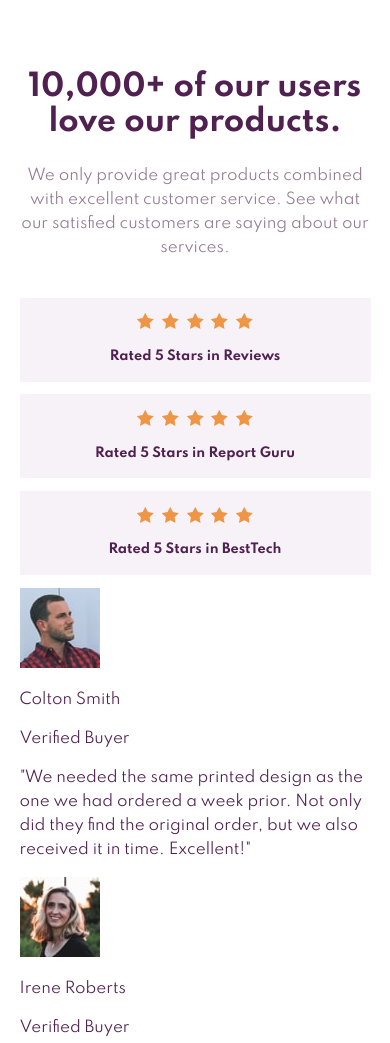
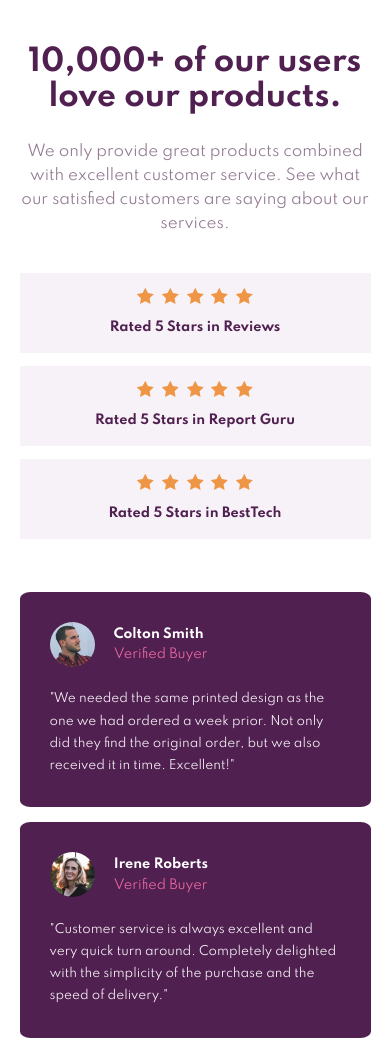
Before and after one commit to bluepersia/FrontEnd3-SocialProof, a plain HTML site: page index.html in a window 390 px wide. Shown: the top 1043 px of the page. Drawn offline with Linux system fonts and the light colour scheme.

Commit message:
Mobile done

```diff
--- a/css/style.css
+++ b/css/style.css
@@ -21,12 +21,12 @@ body {
     padding: 3em 0;
 }
 
-.social-proof .social-proof * {
+.social-proof, .social-proof * {
     margin-top: 0;
     box-sizing: border-box;
 }
 
-.social-proof .social-proof *:last-child {
+.social-proof, .social-proof *:last-child {
     margin-bottom: 0;
 }
 
@@ -43,6 +43,7 @@ body {
 
 .social-proof .block-1 {
     text-align: center;
+    margin-bottom: 3.5em;
 }
 
 .social-proof .callout
@@ -66,6 +67,10 @@ body {
     margin: 1em 0;
 }
 
+.social-proof .ratings .stars {
+    margin-bottom: 0.7em;
+}
+
 .social-proof .ratings .stars img
 {
     margin: 0 0.3em;
@@ -77,6 +82,47 @@ body {
 
 
 
+
+.social-proof .testimonial {
+    background-color: var(--primary-1);
+    color: white;
+    padding: 2em;
+    border-radius: 3%;
+    margin-bottom: 1em;
+}
+
+.social-proof .testimonial .profile {
+    display: flex;
+    align-items: center;
+    font-size: 0.8rem;
+    margin-bottom: 1.7em;
+}
+.social-proof .testimonial .profile img {
+    border-radius: 50%;
+    margin: 0 1.5em 0 0;
+    width: 45px;
+}
+
+
+.social-proof .testimonial .name
+{
+    margin-bottom: 0;
+    font-weight: 700;
+}
+
+.social-proof .testimonial .description {
+    color: var(--primary-2);
+}
+
+
+.social-proof .testimonial .quote {
+    font-size: 0.75rem;
+    color: var(--neutral-2);
+    line-height: 1.85;
+}
+
+
+
 .container
 {
     width: 90%;
--- a/index.html
+++ b/index.html
@@ -67,7 +67,7 @@
 
     <div class="block-2">
 
-      <div>
+      <div class="testimonial">
         <div class="profile">
           <img src="images/image-colton.jpg" alt='Colton Smith' />
           <div class="details">
@@ -80,21 +80,26 @@
           Excellent!"</p>
       </div>
 
+      <div class="testimonial">
         <div class="profile">
           <img src="images/image-irene.jpg" alt='Irene Roberts' />
           <div class="details">
             <p class="name">Irene Roberts</p>
             <p class="description">Verified Buyer</p>
           </div>
+        </div>
         <p class="quote">"Customer service is always excellent and very quick turn around. Completely
           delighted with the simplicity of the purchase and the speed of delivery."</p>
       </div>
 
+      <div class="testimonial">
         <div class="profile">
           <img src="images/image-anne.jpg" alt='Anne Wallace' />
           <div class="details">
             <p class="name">Anne Wallace</p>
             <p class="description">Verified Buyer</p>
+          </div>
+
         </div>
         <p class="quote">"Put an order with this company and can only praise them for the very high
           standard. Will definitely use them again and recommend them to everyone!"</p>
```
Lines whose indentation alone changed are shown as unchanged.
